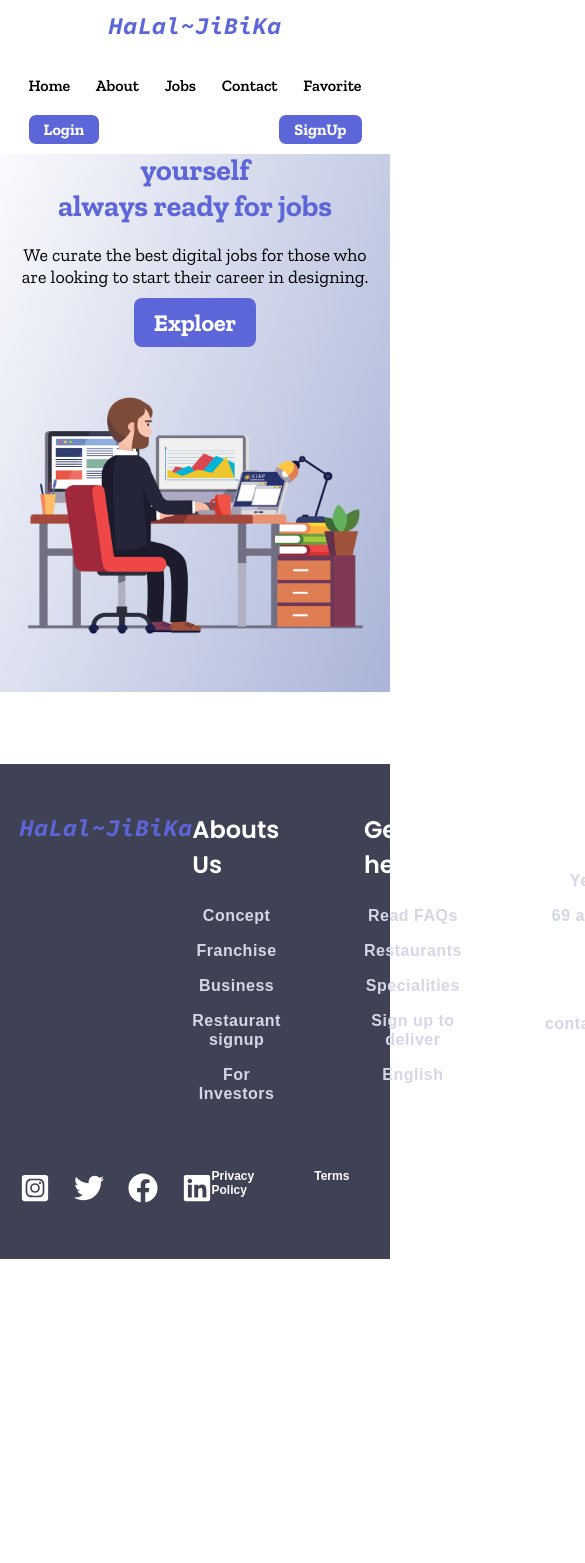
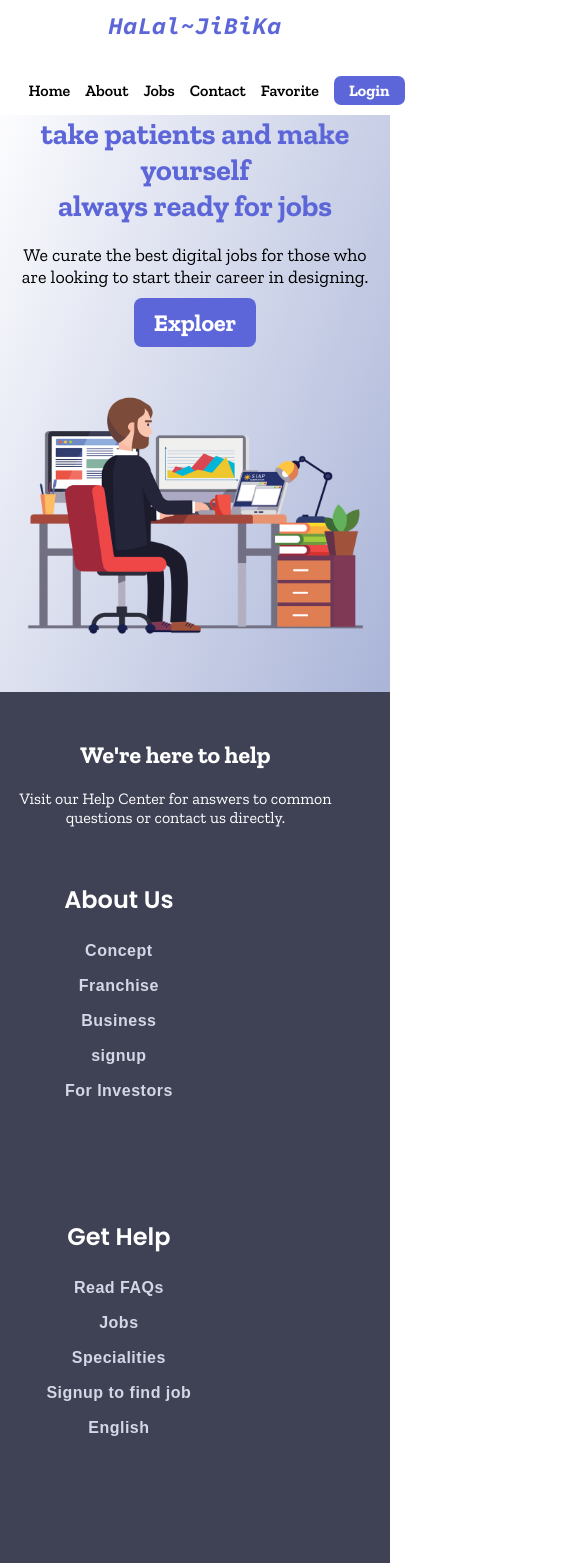
Before and after one commit to superSimpleJahir/Halal-Jibika, a React (Vite) app: page / in a window 390 px wide. Shown: the top 1563 px of the page, 585 px wide, since content can reach past the window. Before the commit the page ends 1259 px from the top, so only its background shows below. Built offline with nearby package versions, Linux system fonts and the light colour scheme; a web font is replaced by a local one.

Commit message:
[Done] header, footer & hero section

```diff
--- a/src/layout/Footer/Footer.jsx
+++ b/src/layout/Footer/Footer.jsx
@@ -1,3 +1,4 @@
+/* eslint-disable react/no-unescaped-entities */
 import { NavLink } from "react-router-dom";
 
 import { FaFacebook } from "react-icons/fa";
@@ -6,19 +7,21 @@ import { FaInstagramSquare } from "react-icons/fa";
 import { FaLinkedin } from "react-icons/fa";
 
 import style from "../../style/Footer.module.css";
-import header from '../../style/Header.module.css'
+import header from "../../style/Header.module.css";
 
 const Footer = () => {
   return (
-    <footer>
-      <div className="container">
-        <div className={`${style.row}`}>
+    <footer className={style.footer}>
+      <div className={`container ${style.row}`}>
         <div className={`${style.coll} ${header.logo}`}>
-            <NavLink to="/">HaLal~JiBiKa</NavLink>
+          <h1 >We're here to help</h1>
+          <p>
+            Visit our Help Center for answers to common <br /> questions or contact us directly.
+          </p>
         </div>
         <div className={`${style.coll} ${style.coll1}`}>
           <div className={`${style.subColl}`}>
-              <h4>Abouts Us</h4>
+            <h4>About Us</h4>
             <ul>
               <li>
                 <NavLink to="/">Concept</NavLink>
@@ -30,7 +33,7 @@ const Footer = () => {
                 <NavLink to="/">Business</NavLink>
               </li>
               <li>
-                  <NavLink to="/">Restaurant signup</NavLink>
+                <NavLink to="/singup">signup</NavLink>
               </li>
               <li>
                 <NavLink to="/">For Investors</NavLink>
@@ -39,19 +42,19 @@ const Footer = () => {
           </div>
 
           <div className={`${style.subColl}`}>
-              <h4>Get help</h4>
+            <h4>Get Help</h4>
             <ul>
               <li>
                 <NavLink to="/">Read FAQs</NavLink>
               </li>
               <li>
-                  <NavLink to="/">Restaurants</NavLink>
+                <NavLink to="/">Jobs</NavLink>
               </li>
               <li>
                 <NavLink to="/">Specialities</NavLink>
               </li>
               <li>
-                  <NavLink to="/">Sign up to deliver</NavLink>
+                <NavLink to="/singup">Signup to find job</NavLink>
               </li>
               <li>
                 <NavLink to="/">English</NavLink>
@@ -60,29 +63,29 @@ const Footer = () => {
           </div>
 
           <div className={`${style.subColl}`}>
-              <h4>Contact us</h4>
+            <h4>Contact Us</h4>
             <ul>
               <li>
-                  <NavLink to="/">Yellow kitchen Paris 11</NavLink>
+                <NavLink to="/">Halal Jibika Dhaka</NavLink>
               </li>
               <li>
                 <NavLink to="/">
-                    69 avenue de la Republique 75011 <br /> Paris
+                  69 avenue Badda <br /> Dhaka
                 </NavLink>
               </li>
               <li>
                 <NavLink to="/">0800 111 126</NavLink>
               </li>
               <li>
-                  <NavLink to="/">contact@yellowkitchens.com</NavLink>
+                <NavLink to="/">contact@halaljibika.com</NavLink>
               </li>
             </ul>
           </div>
         </div>
       </div>
 
-        <section className={`${style.dowenFooter}`}>
-          <div className={style.coll1}>
+      <section className={`${style.dowenFooter} container`}>
+        <div className={`${style.coll1}`}>
           <NavLink to="https://www.instagram.com/jahirul_islam00/">
             <FaInstagramSquare className={style.icon} />
           </NavLink>
@@ -96,13 +99,12 @@ const Footer = () => {
             <FaLinkedin className={style.icon} />
           </NavLink>
         </div>
-          <div className={style.coll}>
+        <div className={`${style.coll}`}>
           <NavLink to="/">Privacy Policy</NavLink>
           <NavLink to="/">Terms</NavLink>
           <NavLink to="/">© 2020 Yellow kitchen</NavLink>
         </div>
       </section>
-      </div>
     </footer>
   );
 };
--- a/src/layout/Header/Header.jsx
+++ b/src/layout/Header/Header.jsx
@@ -2,40 +2,6 @@ import { NavLink } from "react-router-dom";
 import style from "../../style/Header.module.css";
 const Header = () => {
   return (
-    // <section className={`${style.innerNavSection}`}>
-    //   <nav className={`flex  container ${style.nav}`}>
-    //     <div className={style.logo}>
-    //       <NavLink to="/">HaLal~JiBiKa</NavLink>
-    //     </div>
-
-    //     <ul className={`${style.flex} flex`}>
-    //       <li>
-    //         <NavLink to="/">Home</NavLink>
-    //       </li>
-    //       <li>
-    //         <NavLink to="/about">About</NavLink>
-    //       </li>
-    //       <li>
-    //         <NavLink to="/jobs">Jobs</NavLink>
-    //       </li>
-    //       <li>
-    //         <NavLink to="/contact">Contact</NavLink>
-    //       </li>
-    //       <li>
-    //         <NavLink to="/favorite">Favorite</NavLink>
-    //       </li>
-    //     </ul>
-
-    //     <ul className={`${style.flex} flex `}>
-    //       <NavLink to="/login">
-    //         <li className={`${style.login} ${style.btn}`}>Login</li>
-    //       </NavLink>
-    //       <NavLink to="/singup">
-    //         <li className={`${style.singup} ${style.btn}`}>SingUp</li>
-    //       </NavLink>
-    //     </ul>
-    //   </nav>
-    // </section>
     <section className={`${style.innerNavSection}`}>
       <nav className={`flex container ${style.nav}`}>
         <div className={style.logo}>
@@ -58,19 +24,19 @@ const Header = () => {
           <li>
             <NavLink to="/favorite">Favorite</NavLink>
           </li>
-    </ul>
-
-    <ul className={`${style.flex} flex`}>
           <NavLink to="/login">
             <li className={`${style.login} ${style.btn}`}>Login</li>
           </NavLink>
+        </ul>
+
+        {/* <ul className={`${style.flex} flex`}>
+
           <NavLink to="/signup">
             <li className={`${style.signup} ${style.btn}`}>SignUp</li>
           </NavLink>
-    </ul>
+        </ul> */}
       </nav>
     </section>
-
   );
 };
 
--- a/src/style/App.css
+++ b/src/style/App.css
@@ -28,7 +28,7 @@ a {
 }
 
 .mt {
-  margin-top: 62px;
+  margin-top: 51px;
 }
 
 .flex {
--- a/src/style/Footer.module.css
+++ b/src/style/Footer.module.css
@@ -2,7 +2,7 @@
 
 footer {
   background: #3F4255;
-  margin: 72px auto 0 auto;
+  margin: 0px auto 0 auto;
   padding: 48px 0;
 }
 
@@ -28,7 +28,19 @@ footer .row .coll .dowenlod {
 footer .row .coll .dowenlod img {
   cursor: pointer;
 }
+.coll h1{
+  color: #fff;
+  text-align: center;
+  font-size: 24px;
+}
+.coll p{
+  color: #fff;
+  text-align: center;
+  margin: 20px 0;
+}
+.coll button{
 
+}
 footer .row .coll1 {
   display: flex;
   gap: 83px;
@@ -71,7 +83,7 @@ footer .row .subColl li a {
   gap: 60px;
 }
 
-.icon{
+.icon {
   color: #fff;
   font-size: 30px;
   cursor: pointer;
@@ -83,3 +95,39 @@ footer .row .subColl li a {
   font-size: 12px;
   font-weight: 800;
 }
+
+
+/* Add media queries for responsiveness */
+@media only screen and (max-width: 768px) {
+  .footer .row {
+    flex-direction: column;
+    gap: 20px;
+  }
+
+  .footer .coll1 {
+    flex-direction: column;
+    gap: 20px;
+  }
+
+  .footer .subColl {
+    margin-bottom: 20px;
+  }
+
+  .footer .dowenFooter {
+    flex-direction: column;
+    gap: 20px;
+  }
+
+  .footer .coll {
+    gap: 20px;
+  }
+
+  .coll .subColl h4{
+    text-align: center;
+  }
+  .dowenFooter .coll1{
+    display: flex;
+    flex-direction: row;
+
+  }
+}
```
Lines whose indentation alone changed are shown as unchanged.
